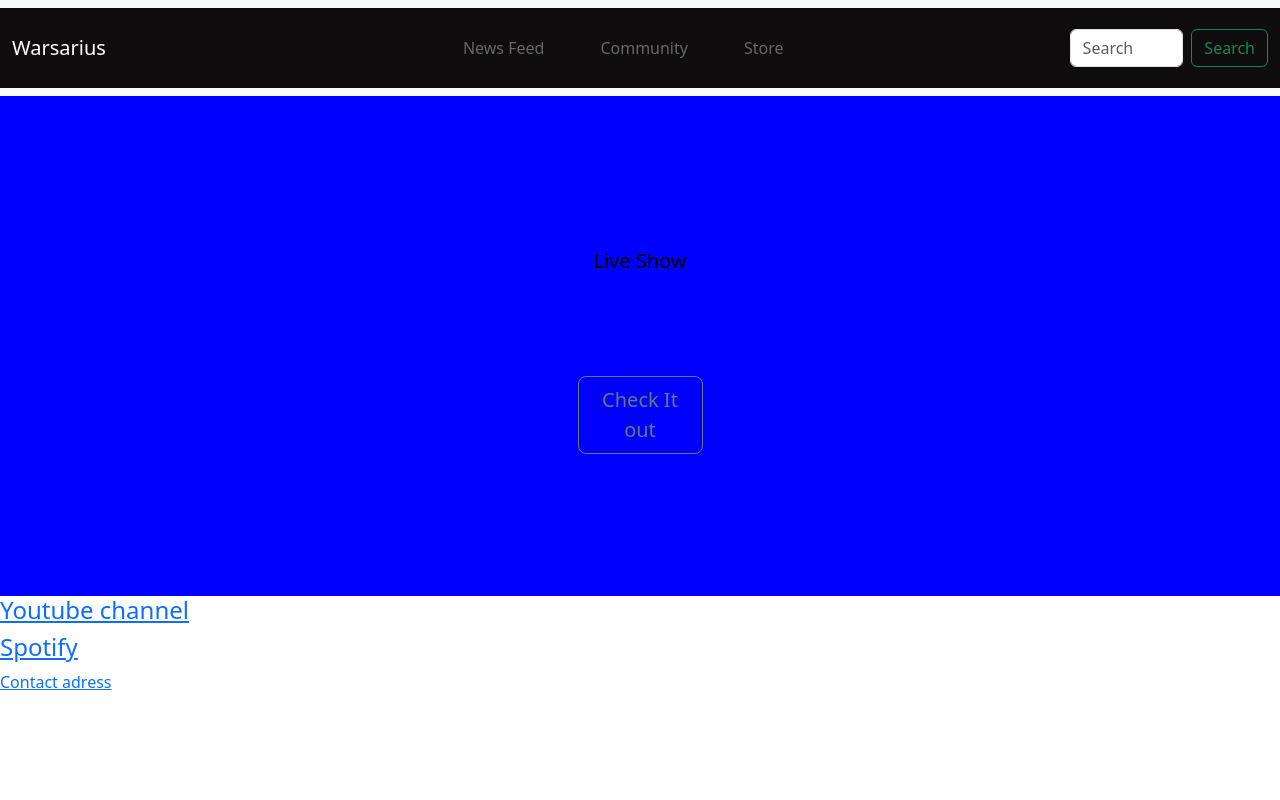
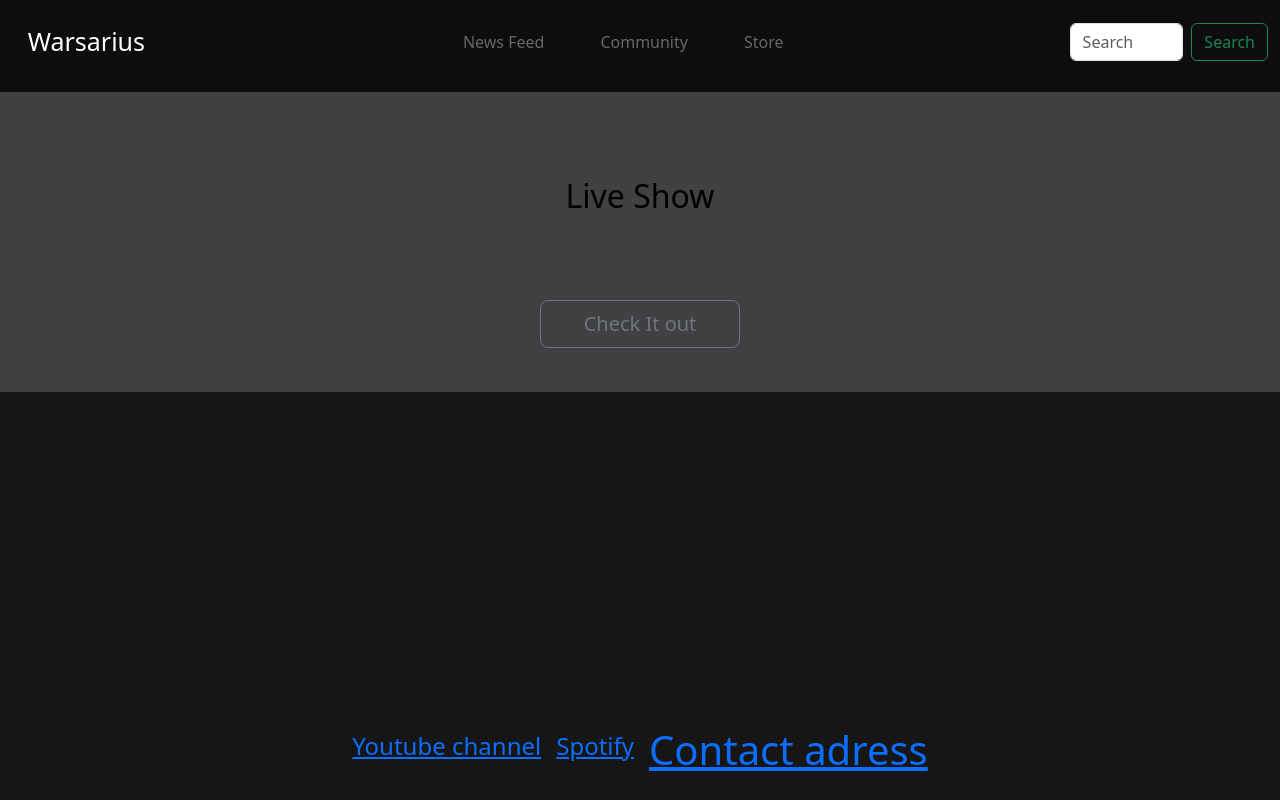
Before and after one commit to GioLosa1/Warsarius, a plain HTML site: page index.html in a window 1280 px wide. Drawn offline with nearby package versions, Linux system fonts and the light colour scheme.

Commit message:
Add files via upload

```diff
--- a/custom.css
+++ b/custom.css
@@ -1,14 +1,31 @@
+body {
+    background-color: rgb(22, 22, 22);
+}
+
 .container-fluid {
-    color: white;
+    border-radius: 10;
     background-color: rgb(14, 12, 12);
-    height: 80px;
+    height: 100px;
     width: 100%;
+    border: 0;
+    -webkit-box-shadow: none;
+    box-shadow: none;
 }
+.navbar {
+    height: 100px;
+    margin-top: -8px;
+}
+
+
+
 
 
 .navbar-brand {
     color: white;
+    font-size: 25px;
     width: 15%;
+    display: flex;
+    justify-content: center;
 }
 
 .navbar-nav {
@@ -30,21 +47,53 @@
     width: 20%;
 }
 
+.lead {
+    display: flex;
+    justify-content: center;
+    align-items: center;
+    width: 100%;
+    font-size: xx-large;
+
+
+}
+button {
+
+    background-color: rgb(14, 12, 12);
+    border-style: none;
+
+}
 
 .header-div{
-    height: 500px;
+    height: 300px;
     width: 100%;
-    background-color: blue;
+    background-color: rgb(65, 65, 68);
     display: flex;
     justify-content: center;
     text-align: center;
 }
 .col-lg-6 {
-    margin-top: 150px;
+    margin-top: 80px;
+    width: 200px;
 }
 .d-grid {
-    margin-top: 100px;
+    margin-top: 80px;
 }
 .btn-outline-secondary {
     width: 250px;
 }
+.info {
+
+    width: 100%;
+    height: 100px;
+    display: flex;
+    justify-content: center;
+    align-items: center;
+    gap: 15px;
+    font-size: 40px;
+    position: absolute; bottom: 0px;
+
+}
+.icon {
+    width: 20px;
+    height: 20px;
+}
```
